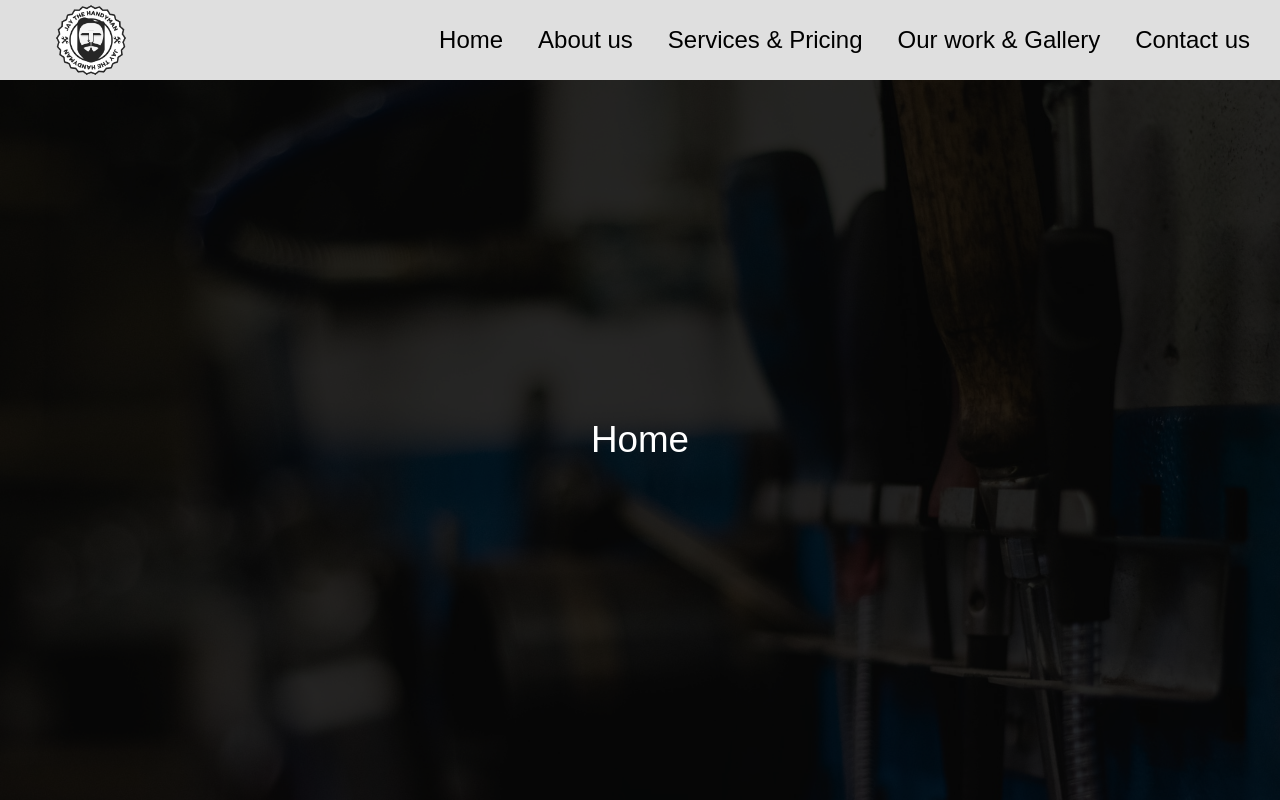
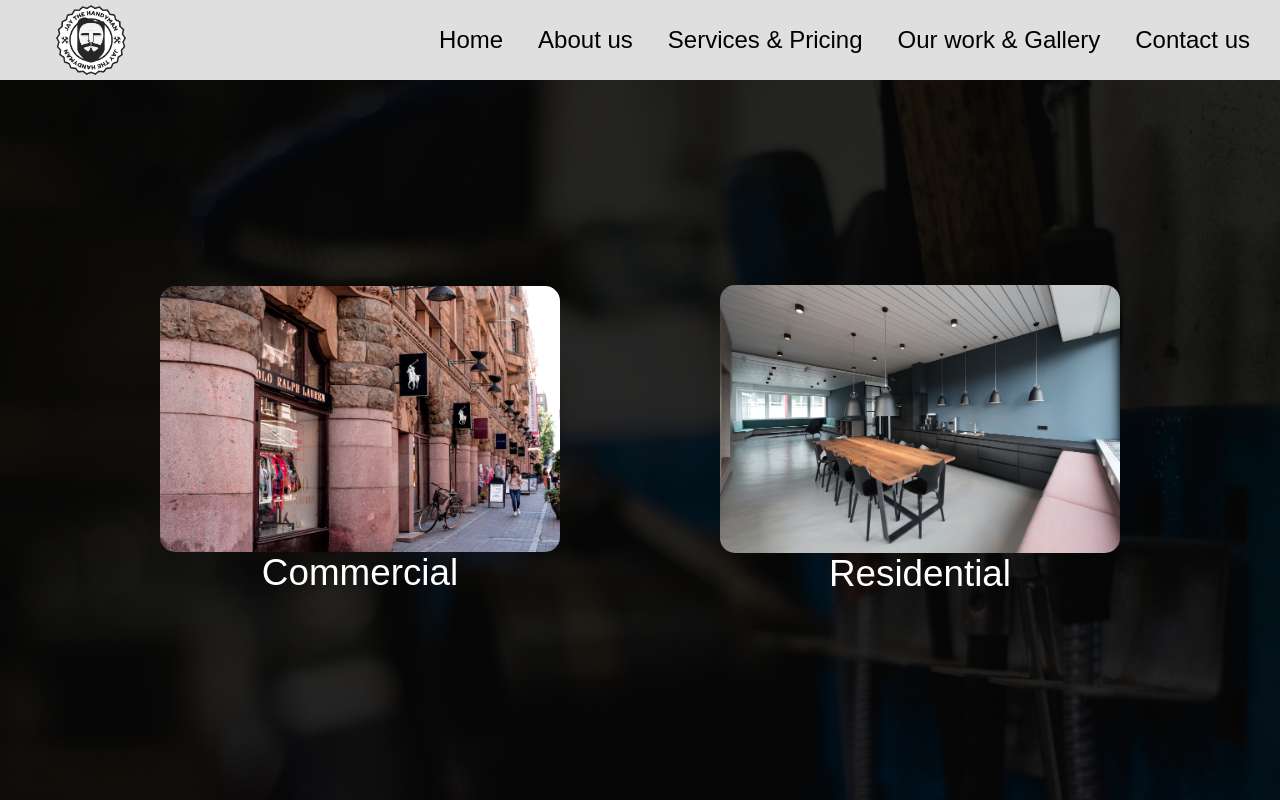
Before and after one commit to JuanPortal/JaytheHandyman, a React (Vite) app: page / in a window 1280 px wide. Built offline with nearby package versions, Linux system fonts and the light colour scheme.

Commit message:
Home updated

```diff
--- a/src/Home.jsx
+++ b/src/Home.jsx
@@ -4,7 +4,14 @@ export const Home = () => {
   return (
     <section className='home'>
       <div className="section-container">
-        Home
+        <div>
+          <img src="./assets/commercial.jpg" alt="" />
+          <p>Commercial</p>
+        </div>
+        <div>
+          <img src="./assets/residential.jpg" alt="" />
+          <p>Residential</p>
+        </div>
       </div>
     </section>
   )
--- a/src/styles.css
+++ b/src/styles.css
@@ -126,6 +126,23 @@ section {
     background: url('/assets/bg1.jpg');
     background-repeat: no-repeat;
     background-size: cover;
+}
+
+.home .section-container {
+    width: 100%;
+    justify-content: space-evenly;
+}
+
+.home .section-container div {
+    display: flex;
+    flex-direction: column;
+    justify-content: center;
+    align-items: center;
+}
+
+.home .section-container div img {
+    width: 400px;
+    border-radius: 15px;
 }
 
 /* ABOUT US */
```
Also changed, not shown: assets/commercial.jpg (added), assets/residential.jpg (added).
